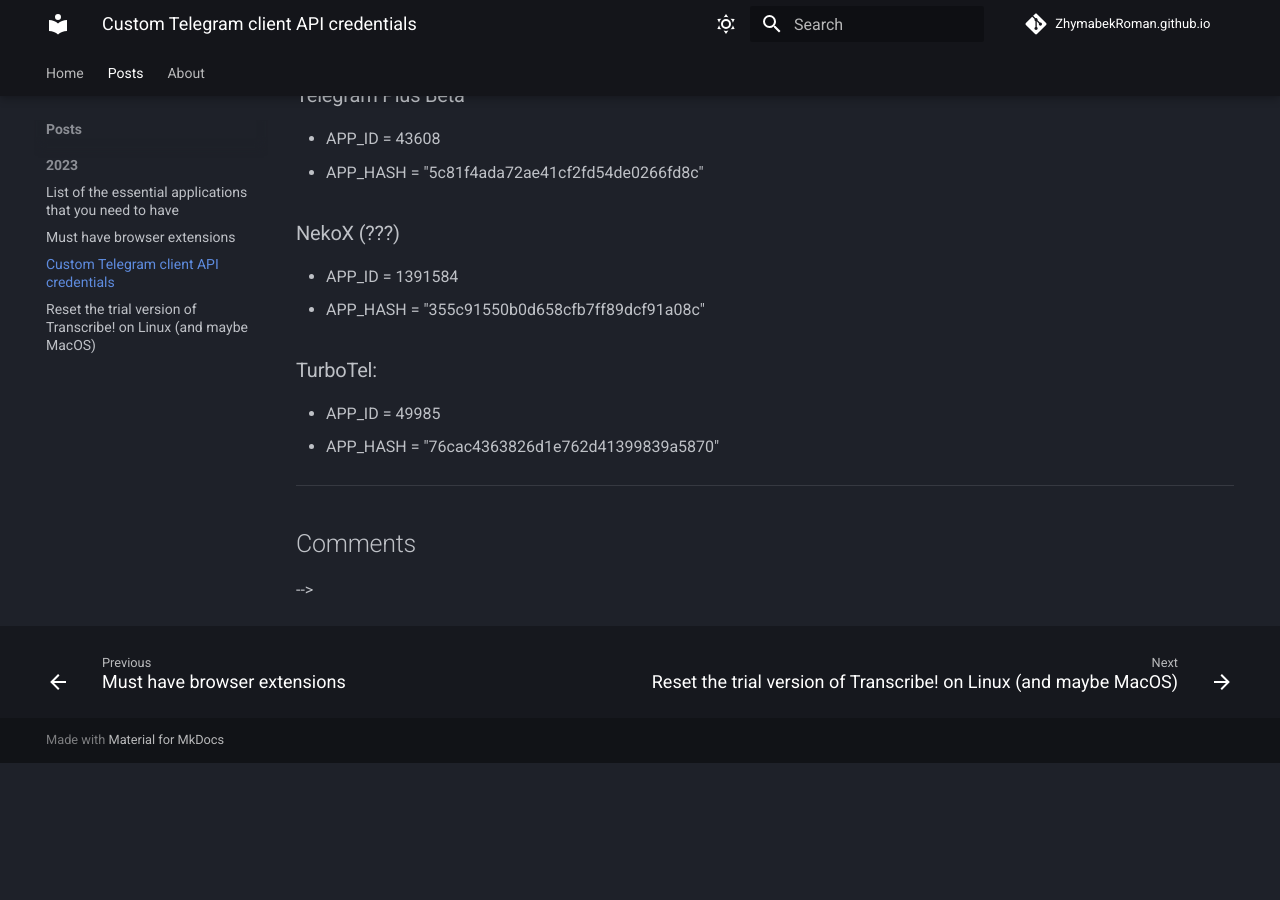
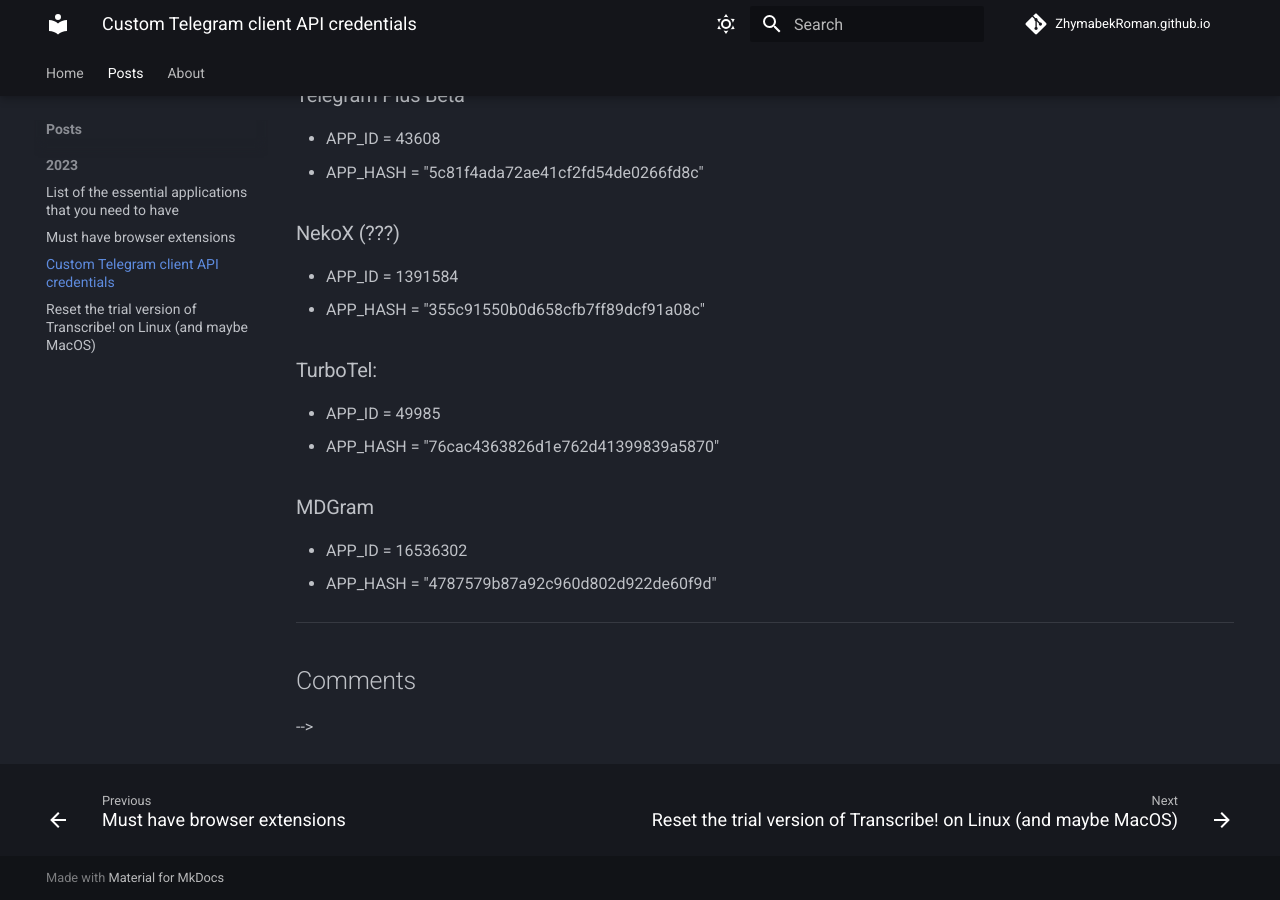
Before and after one commit to ZhymabekRoman/zhymabekroman.github.io, an MkDocs documentation site: the page built from docs/posts/custom-telegram-client-api-credits.md, in a window 1280 px wide and 900 px high, scrolled down 947 px. Built offline with MkDocs 1.6.1 and Material for MkDocs 9.7.7, drawn with Linux system fonts in a browser that asks for light colours; comment, search, counter and statistics services are not loaded; before the commit the page ends 1710 px from its top, so only the background shows below that.

Commit message:
TELEGRAM: adding MDGram

```diff
--- a/docs/posts/custom-telegram-client-api-credits.md
+++ b/docs/posts/custom-telegram-client-api-credits.md
@@ -43,3 +43,7 @@
 ### TurboTel:
 - APP_ID = 49985
 - APP_HASH = "76cac4363826d1e762d41399839a5870"
+
+### MDGram
+- APP_ID = 16536302
+- APP_HASH = "4787579b87a92c960d802d922de60f9d"
```
